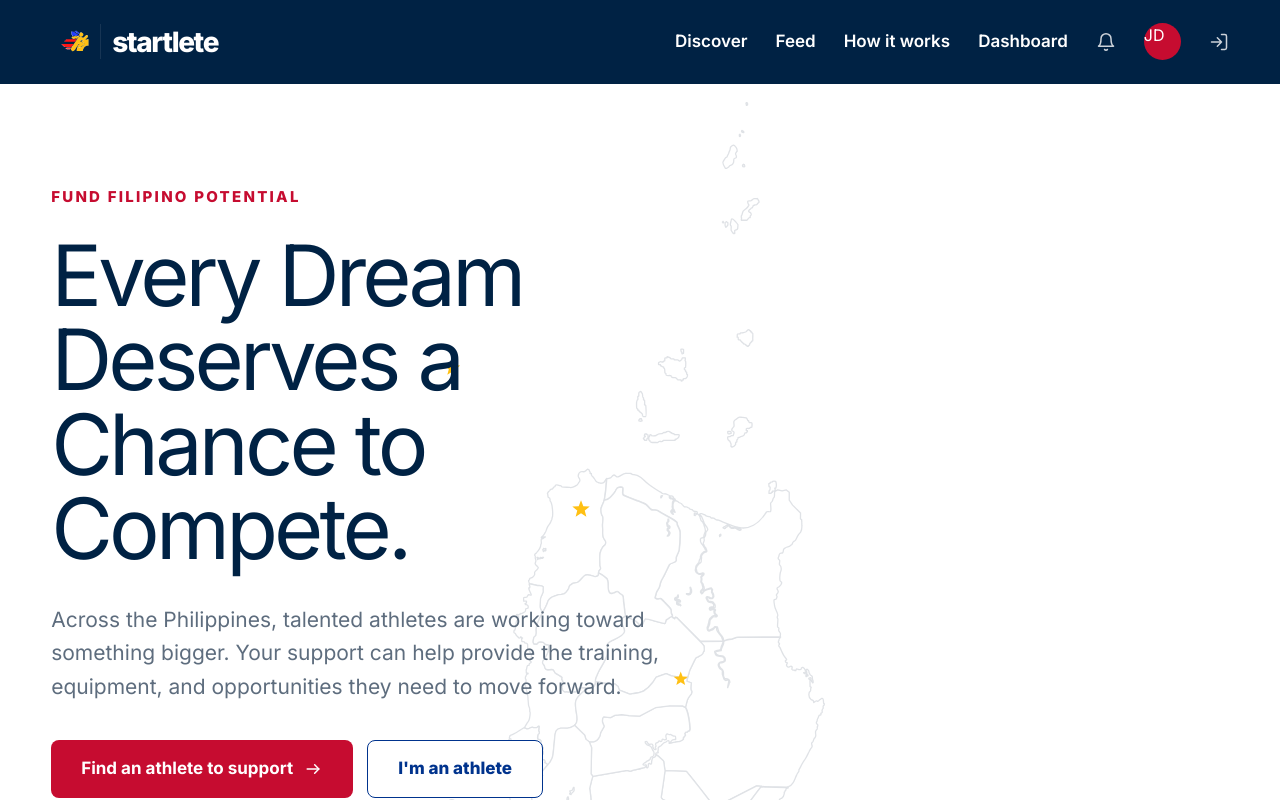
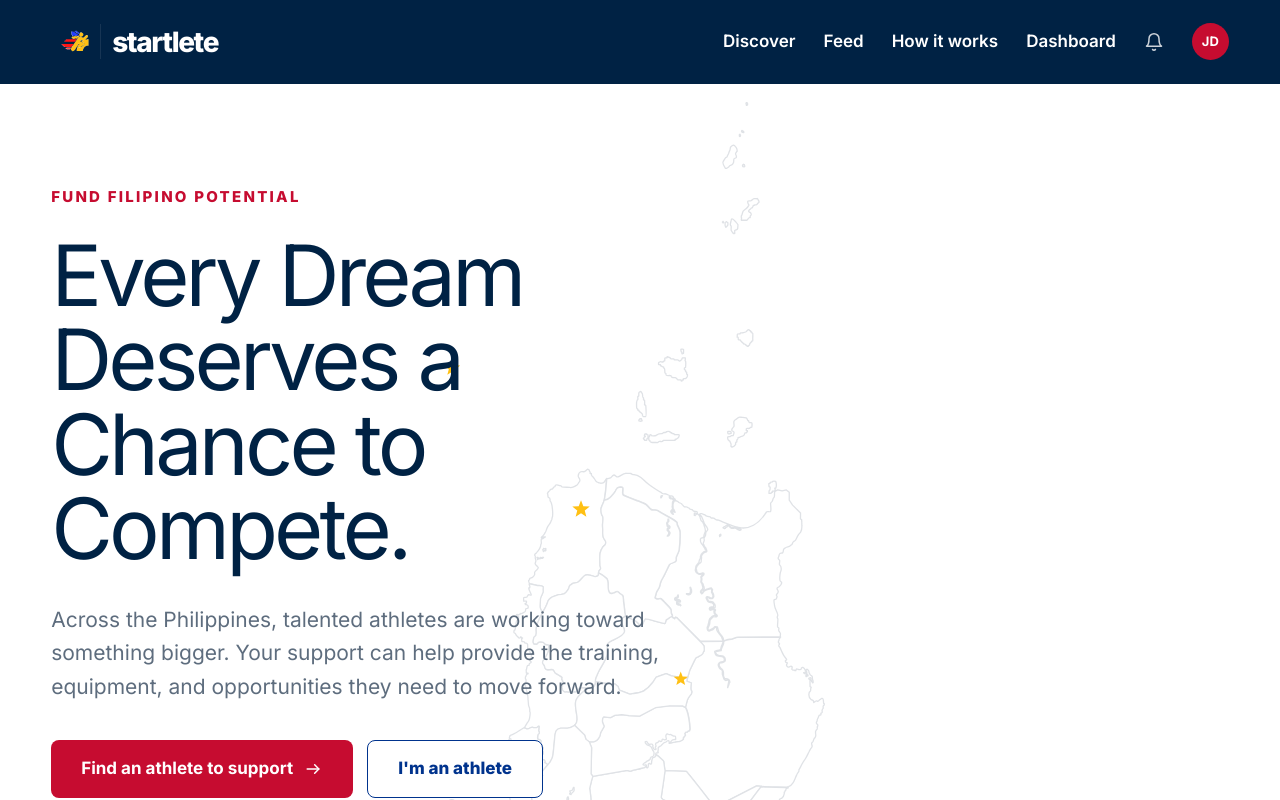
Before and after one commit to Metach1/hacktoberfest-2026, a Next.js app: page / in a window 1280 px wide. Shown: the top 800 px of the page. Built offline with nearby package versions, Linux system fonts and the light colour scheme; sample sign-in values are in the browser's storage.

Commit message:
feat: profile button

```diff
--- a/app/globals.css
+++ b/app/globals.css
@@ -54,7 +54,7 @@ h1, h2, h3 { letter-spacing: -.035em; }
 .nav { display: flex; align-items: center; gap: 28px; }
 .nav > a:not(.button):not(.nav-user), .nav > button { background: none; border: 0; color: #34455b; font-size: 17px; font-weight: 600; padding: 12px 0; text-decoration: none; }
 .nav > button.active { color: var(--blue); }
-.nav-user { width: 37px; height: 37px; border-radius: 50% !important; padding: 0 !important; color: white !important; background: var(--navy) !important; }
+.nav-user { width: 37px; height: 37px; border: 0; border-radius: 50% !important; padding: 0 !important; color: white !important; background: var(--navy) !important; display: inline-flex; align-items: center; justify-content: center; font-size: 13px; font-weight: 700; cursor: pointer; }
 .nav .icon-only { color: var(--muted); }
 .menu-button { display: none; background: none; border: 0; color: var(--navy); }
 .button { border: 0; border-radius: 12px; background: var(--blue); color: white; min-height: 48px; padding: 0 22px; display: inline-flex; align-items: center; justify-content: center; gap: 10px; font-weight: 700; font-size: 14px; transition: transform .2s, box-shadow .2s; }
@@ -647,6 +647,17 @@ textarea { padding-top: 12px; min-height: 100px; resize: vertical; }
 .notif-item-main small { color: var(--muted); font-size: 11px; white-space: nowrap; }
 .notif-item p { margin: 3px 0 0; font-size: 12px; color: var(--muted); line-height: 1.4; }
 
+/* Profile avatar button + account dropdown menu (header). Sits above the map
+   and other panels (z-index above .notif-panel's 40). */
+.profile-menu { position: relative; display: inline-flex; }
+.profile-panel { position: absolute; z-index: 50; top: calc(100% + 8px); right: 0; width: 220px; max-width: calc(100vw - 32px); background: #fff; border: 1px solid var(--line); border-radius: 14px; box-shadow: 0 16px 40px rgba(0,0,0,.16); padding: 6px; overflow: hidden; }
+.profile-panel-head { padding: 10px 12px 8px; border-bottom: 1px solid var(--line); margin-bottom: 6px; display: flex; flex-direction: column; gap: 2px; }
+.profile-panel-head strong { font-size: 14px; color: var(--ink); overflow: hidden; text-overflow: ellipsis; white-space: nowrap; }
+.profile-panel-head small { font-size: 11px; color: var(--muted); text-transform: uppercase; letter-spacing: .08em; font-weight: 700; }
+.profile-menu-item { width: 100%; display: flex; align-items: center; gap: 10px; padding: 10px 12px; border: 0; border-radius: 9px; background: none; color: var(--ink); font-size: 14px; font-weight: 600; text-align: left; cursor: pointer; }
+.profile-menu-item:hover { background: #fafbfc; }
+.profile-menu-item svg { color: var(--muted); flex: none; }
+.nav-user:focus-visible, .profile-menu-item:focus-visible { outline: 3px solid var(--blue); outline-offset: 2px; }
 
 @media (max-width: 560px) {
   .pending-row { flex-wrap: wrap; }
--- /dev/null
+++ b/src/app/lib/profile-menu.mjs
@@ -0,0 +1,56 @@
+/**
+ * Pure, DOM-free logic for the header account menu (the profile-circle
+ * dropdown). Kept in one small module so the behavioral rules can be unit
+ * tested with `node --test` without mounting React — matching how the payment
+ * menu and receipt viewer rules are tested in this repo.
+ *
+ * Decision recorded here: both demo roles ("athlete" and "supporter") have an
+ * editable account at /dashboard/edit, so the Edit profile option is always
+ * offered. There is no admin role in the demo, so no role is sent elsewhere or
+ * hidden. If an admin-style role without a profile is ever added, extend
+ * `profileMenuItems` to drop (or redirect) its "edit-profile" entry.
+ */
+
+/** Where "Edit profile" navigates. Shared by the component and tests. */
+export const EDIT_PROFILE_HREF = "/dashboard/edit";
+
+/** Where "Log out" lands after ending the session. */
+export const LOGOUT_HREF = "/";
+
+/**
+ * The menu options shown for a given role, in order. `null` (logged out) yields
+ * no options — the component renders no profile menu at all in that case.
+ *
+ * Each option is `{ id, label, href? }`. "logout" has no href because it ends
+ * the session first, then navigates to LOGOUT_HREF.
+ */
+export function profileMenuItems(role) {
+  if (role !== "athlete" && role !== "supporter") return [];
+  return [
+    { id: "edit-profile", label: "Edit profile", href: EDIT_PROFILE_HREF },
+    { id: "logout", label: "Log out" },
+  ];
+}
+
+/** True when the profile circle/menu should render at all (signed-in only). */
+export function showProfileMenu(role) {
+  return role === "athlete" || role === "supporter";
+}
+
+/** The two-letter avatar initials for a role (athlete uses their name). */
+export function avatarInitials(role, athleteName) {
+  if (role === "athlete" && athleteName) {
+    return athleteName
+      .split(" ")
+      .map((p) => p[0])
+      .slice(0, 2)
+      .join("")
+      .toUpperCase();
+  }
+  return "JD";
+}
+
+/** Keys that dismiss the open menu (outside-click is handled separately). */
+export function isDismissKey(key) {
+  return key === "Escape";
+}
--- a/src/app/shared/chrome.tsx
+++ b/src/app/shared/chrome.tsx
@@ -7,6 +7,13 @@ import { Icon, Logo } from "@/src/app/shared/ui";
 import { DonationModal } from "@/src/app/shared/donation";
 import { useStarlete } from "@/src/app/store";
 import { REGION_MAP } from "@/src/app/lib/region-map";
+import {
+  EDIT_PROFILE_HREF,
+  LOGOUT_HREF,
+  avatarInitials,
+  isDismissKey,
+  profileMenuItems,
+} from "@/src/app/lib/profile-menu.mjs";
 
 /** Relative "time ago" label for a notification's epoch-ms timestamp. */
 function timeAgo(ts: number): string {
@@ -109,10 +116,96 @@ function NotificationsBell() {
   );
 }
 
+/**
+ * Profile avatar button + dropdown menu (header, signed-in only). The circle
+ * toggles a menu with "Edit profile" and "Log out". The menu dismisses on
+ * outside click, Escape, and after an option is picked — mirroring the
+ * notifications panel. Both demo roles (athlete, supporter) have an editable
+ * account at /dashboard/edit, so the Edit profile option is always shown.
+ */
+function ProfileMenu({ onNavigate }: { onNavigate: () => void }) {
+  const { role, logout, athletes } = useStarlete();
+  const router = useRouter();
+  const [open, setOpen] = useState(false);
+  const wrapRef = useRef<HTMLDivElement | null>(null);
+
+  const athleteName = athletes[0]?.name;
+  const initials = avatarInitials(role, athleteName);
+  const label = role === "athlete" ? athleteName ?? "Your profile" : "Your account";
+  const roleLabel = role === "athlete" ? "Athlete" : "Supporter";
+  const items = profileMenuItems(role);
+  const iconFor: Record<string, string> = { "edit-profile": "users", logout: "logout" };
+
+  useEffect(() => {
+    if (!open) return;
+    const onClick = (e: MouseEvent) => {
+      if (wrapRef.current && !wrapRef.current.contains(e.target as Node)) setOpen(false);
+    };
+    const onKey = (e: KeyboardEvent) => {
+      if (isDismissKey(e.key)) setOpen(false);
+    };
+    window.addEventListener("mousedown", onClick);
+    window.addEventListener("keydown", onKey);
+    return () => {
+      window.removeEventListener("mousedown", onClick);
+      window.removeEventListener("keydown", onKey);
+    };
+  }, [open]);
+
+  // Run an option: close the menu and the mobile nav, then act. "logout" ends
+  // the session first so protected routes redirect afterward, then lands home.
+  const runItem = (id: string, href?: string) => {
+    setOpen(false);
+    onNavigate();
+    if (id === "logout") {
+      logout();
+      router.push(LOGOUT_HREF);
+      return;
+    }
+    router.push(href ?? EDIT_PROFILE_HREF);
+  };
+
+  return (
+    <div className="profile-menu" ref={wrapRef}>
+      <button
+        type="button"
+        className="nav-user"
+        aria-label={`Account menu for ${label}`}
+        aria-haspopup="menu"
+        aria-expanded={open}
+        onClick={() => setOpen((v) => !v)}
+      >
+        {initials}
+      </button>
+
+      {open && (
+        <div className="profile-panel" role="menu" aria-label="Account menu">
+          <div className="profile-panel-head">
+            <strong>{label}</strong>
+            <small>{roleLabel}</small>
+          </div>
+          {items.map((item) => (
+            <button
+              key={item.id}
+              type="button"
+              className="profile-menu-item"
+              role="menuitem"
+              onClick={() => runItem(item.id, item.href)}
+            >
+              <Icon name={iconFor[item.id] ?? "dots"} size={18} />
+              {item.label}
+            </button>
+          ))}
+        </div>
+      )}
+    </div>
+  );
+}
+
 function Header() {
   const pathname = usePathname();
   const router = useRouter();
-  const { role, logout, athletes } = useStarlete();
+  const { role } = useStarlete();
   const [open, setOpen] = useState(false);
   const close = () => setOpen(false);
 
@@ -142,16 +235,6 @@ function Header() {
     router.push(dest);
   };
 
-  const initials = role === "athlete"
-    ? athletes[0]?.name.split(" ").map(p => p[0]).slice(0, 2).join("").toUpperCase()
-    : "JD";
-
-  const signOut = () => {
-    logout();
-    close();
-    router.push("/");
-  };
-
   return (
     <header className="header">
       <div className="header-inner">
@@ -164,8 +247,7 @@ function Header() {
             <>
               <Link className={isActive("/dashboard") ? "active" : ""} href="/dashboard" onClick={close}>Dashboard</Link>
               <NotificationsBell />
-              <Link className="nav-user" href="/dashboard/edit" onClick={close}>{initials}</Link>
-              <button className="icon-only" onClick={signOut} aria-label="Log out"><Icon name="logout" /></button>
+              <ProfileMenu onNavigate={close} />
             </>
           ) : (
             <>
```
Also changed, not shown: 1 other file (tests, documents, lock files or other folders).
